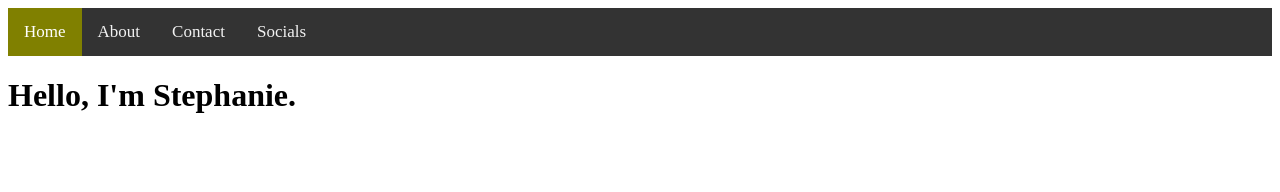
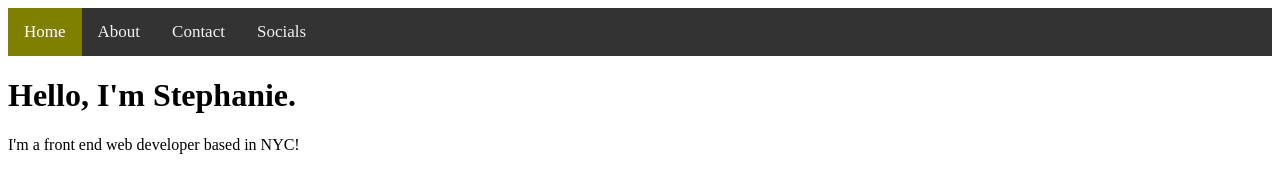
Before and after one commit to stephiero/stephiero.github.io, a plain HTML site: page index.html in a window 1280 px wide. Drawn offline with Linux system fonts and the light colour scheme.

Commit message:
5th commit

```diff
--- a/index.html
+++ b/index.html
@@ -22,6 +22,6 @@
 </body>
 
 <h1>Hello, I'm Stephanie.</h1>
-<p></p>
+<p>I'm a front end web developer based in NYC!</p>
 
 </html>
```
